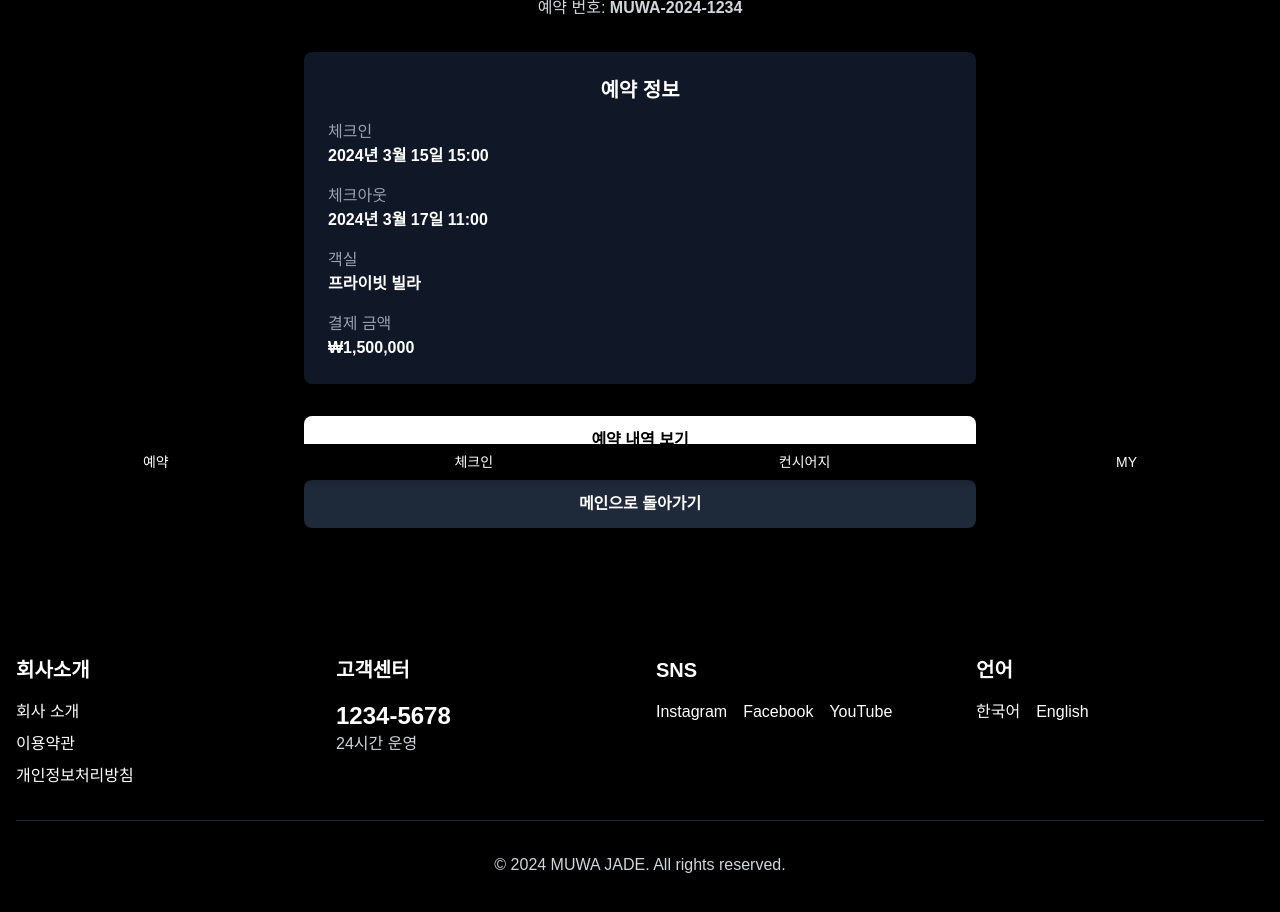
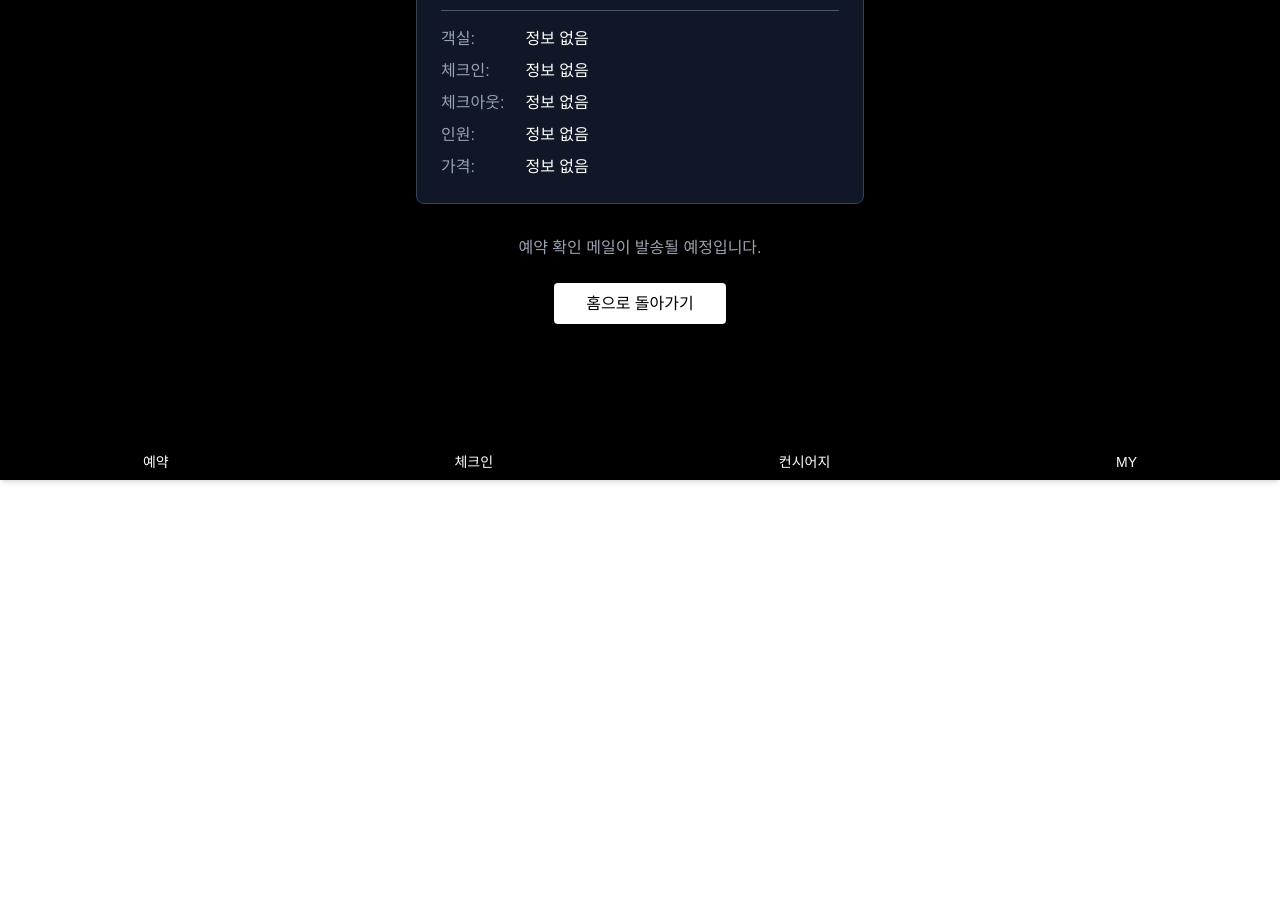
Before and after one commit to yunsb7/muwa-jade-web, a Next.js app: page /reservation/complete in a window 1280 px wide. Shown: the part 320-1232 px from the top of the page. After the commit the page ends 800 px from the top, so only its background shows below. Built offline with nearby package versions, Linux system fonts and the light colour scheme.

Commit message:
예약 완료 페이지 관련 기능 업데이트

```diff
--- a/src/app/page.tsx
+++ b/src/app/page.tsx
@@ -1,7 +1,6 @@
 'use client';
 
 import Link from 'next/link';
-import Image from 'next/image';
 import Header from '@/components/Header';
 import Navbar from '@/components/Navbar';
 
@@ -36,12 +35,12 @@ export default function HomePage() {
 
       {/* Hero Section */}
       <section className="relative h-[80vh]">
-        <Image
+        {/* <Image
           src="/images/hero.jpg"
           alt="MUWA JADE"
           fill
           className="object-cover"
-        />
+        /> */}
         <div className="absolute inset-0 bg-black bg-opacity-50 flex items-center justify-center">
           <div className="text-center text-white">
             <h1 className="text-4xl md:text-6xl font-bold mb-4">MUWA JADE</h1>
@@ -126,12 +125,12 @@ export default function HomePage() {
         <div className="container mx-auto px-4">
           <div className="grid grid-cols-1 md:grid-cols-3 gap-8">
             <div className="relative h-80 rounded-lg overflow-hidden">
-              <Image
+              {/* <Image
                 src="/images/villa.jpg"
                 alt="VILLA 프라이빗 빌라"
                 fill
                 className="object-cover"
-              />
+              /> */}
               <div className="absolute inset-0 bg-black bg-opacity-50 flex items-center justify-center">
                 <div className="text-center">
                   <h3 className="text-2xl font-bold mb-2">VILLA 프라이빗 빌라</h3>
@@ -140,12 +139,12 @@ export default function HomePage() {
               </div>
             </div>
             <div className="relative h-80 rounded-lg overflow-hidden">
-              <Image
+              {/* <Image
                 src="/images/wellness.jpg"
                 alt="웰니스 시설"
                 fill
                 className="object-cover"
-              />
+              /> */}
               <div className="absolute inset-0 bg-black bg-opacity-50 flex items-center justify-center">
                 <div className="text-center">
                   <h3 className="text-2xl font-bold mb-2">웰니스 시설</h3>
@@ -154,12 +153,12 @@ export default function HomePage() {
               </div>
             </div>
             <div className="relative h-80 rounded-lg overflow-hidden">
-              <Image
+              {/* <Image
                 src="/images/dining.jpg"
                 alt="PDR / 다이닝 공간"
                 fill
                 className="object-cover"
-              />
+              /> */}
               <div className="absolute inset-0 bg-black bg-opacity-50 flex items-center justify-center">
                 <div className="text-center">
                   <h3 className="text-2xl font-bold mb-2">PDR / 다이닝 공간</h3>
@@ -178,12 +177,12 @@ export default function HomePage() {
           <div className="grid grid-cols-1 md:grid-cols-4 gap-8">
             <div className="bg-gray-900 rounded-lg overflow-hidden">
               <div className="relative h-48">
-                <Image
+                {/* <Image
                   src="/images/tourism.jpg"
                   alt="주변 관광지"
                   fill
                   className="object-cover"
-                />
+                /> */}
               </div>
               <div className="p-4">
                 <h3 className="text-xl font-bold mb-2">주변 관광지</h3>
@@ -234,12 +233,12 @@ export default function HomePage() {
             {promotions.map((promo, index) => (
               <div key={index} className="bg-gray-900 rounded-lg overflow-hidden">
                 <div className="relative h-48">
-                  <Image
+                  {/* <Image
                     src={promo.image}
                     alt={promo.title}
                     fill
                     className="object-cover"
-                  />
+                  /> */}
                 </div>
                 <div className="p-4">
                   <h3 className="text-xl font-bold mb-2">{promo.title}</h3>
--- a/src/app/reservation/complete/page.tsx
+++ b/src/app/reservation/complete/page.tsx
@@ -3,108 +3,51 @@
 import Link from 'next/link';
 import Header from '@/components/Header';
 import Navbar from '@/components/Navbar';
+import { useSearchParams } from 'next/navigation';
+import { Suspense } from 'react';
+
+function ReservationDetails() {
+  const searchParams = useSearchParams();
+
+  const room = searchParams.get('room');
+  const price = searchParams.get('price');
+  const checkIn = searchParams.get('checkIn');
+  const checkOut = searchParams.get('checkOut');
+  const guests = searchParams.get('guests');
+
+  return (
+    <div className="bg-gray-900 p-6 rounded-lg shadow-md border border-gray-700 w-full max-w-md mb-8">
+      <h2 className="text-xl font-semibold mb-4 border-b border-gray-600 pb-2">예약 내역</h2>
+      <div className="space-y-2 text-left">
+        <p><span className="font-medium text-gray-400 w-20 inline-block">객실:</span> {room || '정보 없음'}</p>
+        <p><span className="font-medium text-gray-400 w-20 inline-block">체크인:</span> {checkIn || '정보 없음'}</p>
+        <p><span className="font-medium text-gray-400 w-20 inline-block">체크아웃:</span> {checkOut || '정보 없음'}</p>
+        <p><span className="font-medium text-gray-400 w-20 inline-block">인원:</span> {guests ? `${guests}명` : '정보 없음'}</p>
+        <p><span className="font-medium text-gray-400 w-20 inline-block">가격:</span> {price ? `₩${price}/박` : '정보 없음'}</p>
+      </div>
+    </div>
+  );
+}
 
 export default function ReservationCompletePage() {
   return (
-    <main className="min-h-screen pt-16">
+    <main className="min-h-screen pt-16 pb-16 flex flex-col">
       <Header />
+      <section className="flex-grow flex flex-col items-center justify-center p-4 text-center">
+        <h1 className="text-3xl font-bold mb-4">예약 완료</h1>
+        <p className="text-lg mb-6">고객님의 예약이 성공적으로 완료되었습니다.</p>
 
-      {/* Complete Section */}
-      <section className="py-20 bg-black text-white">
-        <div className="container mx-auto px-4">
-          <div className="max-w-2xl mx-auto text-center">
-            <div className="mb-8">
-              <div className="w-20 h-20 bg-green-500 rounded-full flex items-center justify-center mx-auto mb-4">
-                <svg className="w-10 h-10 text-white" fill="none" stroke="currentColor" viewBox="0 0 24 24">
-                  <path strokeLinecap="round" strokeLinejoin="round" strokeWidth={2} d="M5 13l4 4L19 7" />
-                </svg>
-              </div>
-              <h1 className="text-3xl font-bold mb-4">예약이 완료되었습니다</h1>
-              <p className="text-gray-300 mb-8">
-                예약하신 내용은 이메일로 발송되었습니다.<br />
-                예약 번호: <span className="font-bold">MUWA-2024-1234</span>
-              </p>
-            </div>
+        <Suspense fallback={<div className="text-gray-400">예약 정보 로딩 중...</div>}>
+          <ReservationDetails />
+        </Suspense>
 
-            <div className="bg-gray-900 p-6 rounded-lg mb-8">
-              <h2 className="text-xl font-bold mb-4">예약 정보</h2>
-              <div className="text-left space-y-4">
-                <div>
-                  <p className="text-gray-400">체크인</p>
-                  <p className="font-bold">2024년 3월 15일 15:00</p>
-                </div>
-                <div>
-                  <p className="text-gray-400">체크아웃</p>
-                  <p className="font-bold">2024년 3월 17일 11:00</p>
-                </div>
-                <div>
-                  <p className="text-gray-400">객실</p>
-                  <p className="font-bold">프라이빗 빌라</p>
-                </div>
-                <div>
-                  <p className="text-gray-400">결제 금액</p>
-                  <p className="font-bold">₩1,500,000</p>
-                </div>
-              </div>
-            </div>
-
-            <div className="space-y-4">
-              <Link
-                href="/reservation"
-                className="block w-full bg-white text-black px-8 py-3 rounded-lg font-bold hover:bg-gray-200 transition-colors"
-              >
-                예약 내역 보기
-              </Link>
-              <Link
-                href="/"
-                className="block w-full bg-gray-800 text-white px-8 py-3 rounded-lg font-bold hover:bg-gray-700 transition-colors"
-              >
-                메인으로 돌아가기
-              </Link>
-            </div>
-          </div>
-        </div>
+        <p className="text-gray-400 mb-8">예약 확인 메일이 발송될 예정입니다.</p>
+        <Link href="/">
+          <span className="bg-white text-black px-8 py-3 rounded hover:bg-gray-200 cursor-pointer">
+            홈으로 돌아가기
+          </span>
+        </Link>
       </section>
-
-      {/* Footer */}
-      <footer className="bg-black text-white py-12">
-        <div className="container mx-auto px-4">
-          <div className="grid grid-cols-1 md:grid-cols-4 gap-8">
-            <div>
-              <h3 className="text-xl font-bold mb-4">회사소개</h3>
-              <ul className="space-y-2">
-                <li><Link href="#" className="hover:underline">회사 소개</Link></li>
-                <li><Link href="#" className="hover:underline">이용약관</Link></li>
-                <li><Link href="#" className="hover:underline">개인정보처리방침</Link></li>
-              </ul>
-            </div>
-            <div>
-              <h3 className="text-xl font-bold mb-4">고객센터</h3>
-              <p className="text-2xl font-bold">1234-5678</p>
-              <p className="text-gray-300">24시간 운영</p>
-            </div>
-            <div>
-              <h3 className="text-xl font-bold mb-4">SNS</h3>
-              <div className="flex space-x-4">
-                <Link href="#" className="hover:text-gray-300">Instagram</Link>
-                <Link href="#" className="hover:text-gray-300">Facebook</Link>
-                <Link href="#" className="hover:text-gray-300">YouTube</Link>
-              </div>
-            </div>
-            <div>
-              <h3 className="text-xl font-bold mb-4">언어</h3>
-              <div className="flex space-x-4">
-                <button className="hover:text-gray-300">한국어</button>
-                <button className="hover:text-gray-300">English</button>
-              </div>
-            </div>
-          </div>
-          <div className="mt-8 pt-8 border-t border-gray-800 text-center text-gray-300">
-            <p>© 2024 MUWA JADE. All rights reserved.</p>
-          </div>
-        </div>
-      </footer>
-
       <Navbar />
     </main>
   );
```
Also changed, not shown: src/app/reservation/page.tsx (+53 -24 lines).
